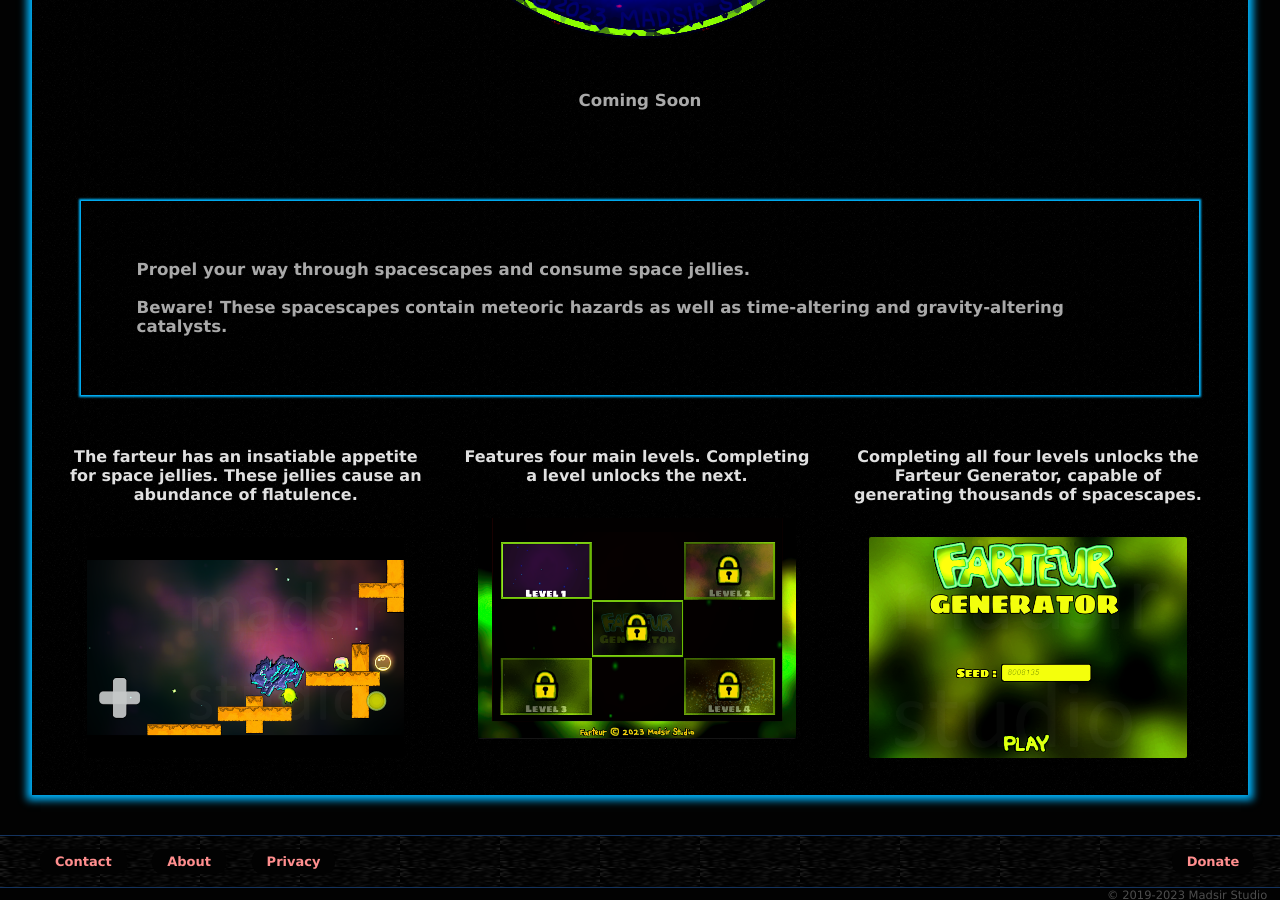
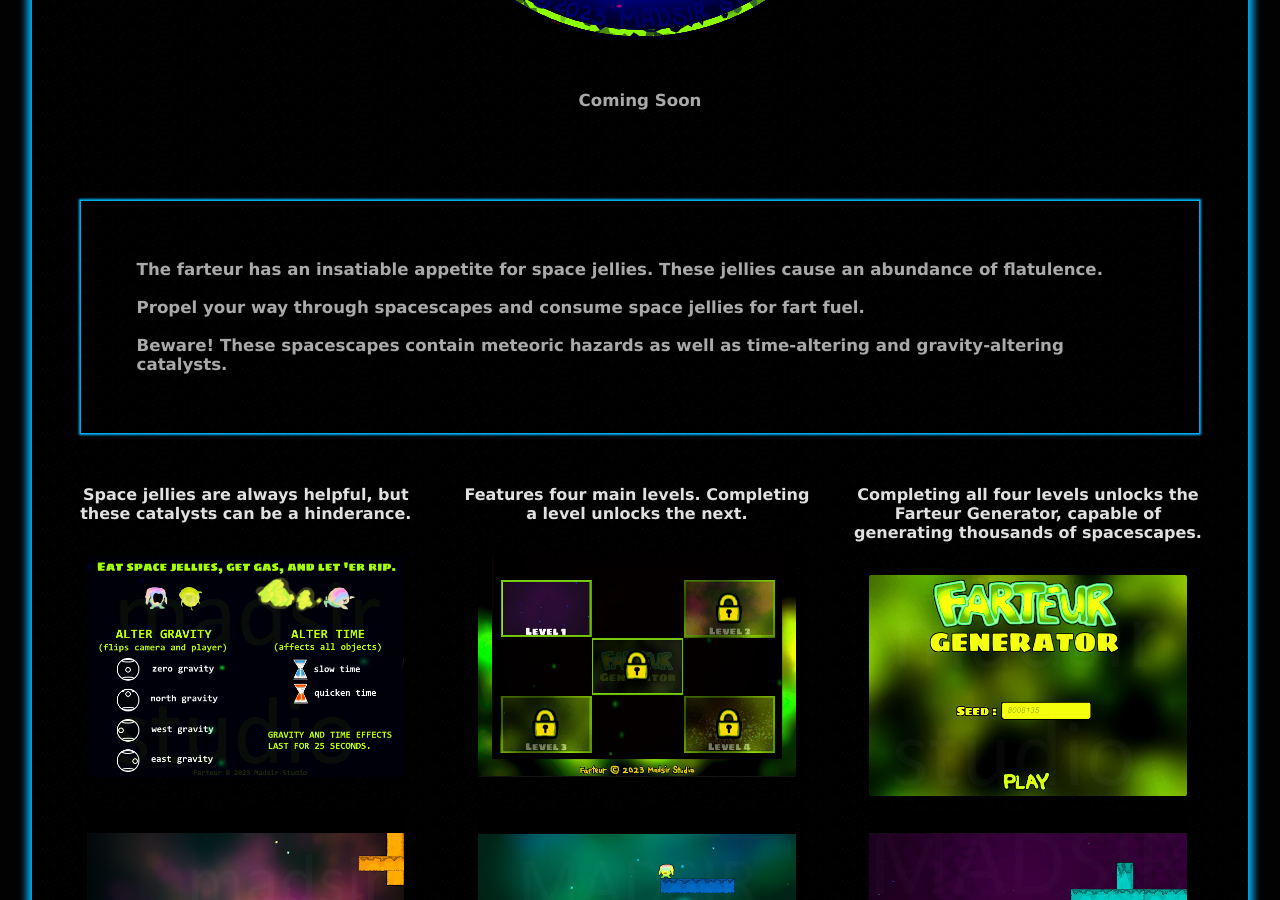
Before and after one commit to Madsir/madsirstudio.github.io, a Jekyll site: the page built from farteur/index.html, in a window 1280 px wide and 900 px high, scrolled down 767 px. Built offline with Jekyll 4.4.1, drawn with Linux system fonts in a browser that asks for light colours.

Commit message:
Update index.html

```diff
--- a/farteur/index.html
+++ b/farteur/index.html
@@ -117,14 +117,14 @@ h6 {
 	<br>
 	<br>
 	  <br><div class="around"><br><br><br>
-      <h2>Propel your way through spacescapes and consume space jellies.<br><br>Beware! These spacescapes contain meteoric hazards as well as time-altering and gravity-altering catalysts.</h2>
+      <h2>The farteur has an insatiable appetite for space jellies. These jellies cause an abundance of flatulence. <br><br>Propel your way through spacescapes and consume space jellies for fart fuel.<br><br>Beware! These spacescapes contain meteoric hazards as well as time-altering and gravity-altering catalysts.</h2>
 		  <br>
 		  <br><br>
 	  </div>
 	<div class="row">
  		<div class="columns">
-	        	<h5>The farteur has an insatiable appetite for space jellies. These jellies cause an abundance of flatulence.</h5>
-			<a href="/Assets/spacescape.png"><img src="/Assets/spacescape.png" alt="instruction" style="width:90%;display:block;margin-left:auto;margin-right:auto"></a>
+	        	<h5>Space jellies are always helpful, but these catalysts can be a hinderance.</h5>
+			<a href="/Assets/ABOUTFARTEUR.png"><img src="/Assets/ABOUTFARTEUR.png" alt="instruction" style="width:90%;display:block;margin-left:auto;margin-right:auto"></a>
 		</div>
  		 <div class="columns">
 			<h5> Features four main levels. Completing a level unlocks the next.</h5>
@@ -135,6 +135,17 @@ h6 {
 			<a href="/Assets/generatorfarteurmadsirstudio.png"><img src="/Assets/generatorfarteurmadsirstudio.png" alt="addition" style="width:90%;display:block;margin-left:auto;margin-right:auto"></a>
 		</div>
 	</div>
+		<div class="row">
+ 		<div class="columns">
+			<a href="/Assets/spacescape.png"><img src="/Assets/spacescape.png" alt="space" style="width:90%;display:block;margin-left:auto;margin-right:auto"></a>
+		</div>
+ 		 <div class="columns">
+			<a href="/Assets/spacescape1.png"><img src="/Assets/spacescape1.png" alt="space1" style="width:90%;display:block;margin-left:auto;margin-right:auto"></a>
+		</div>
+  		<div class="columns">
+			<a href="/Assets/spacescape2.png"><img src="/Assets/spacescape2.png" alt="space2" style="width:90%;display:block;margin-left:auto;margin-right:auto"></a>
+		</div>
+	</div>
 	<br>
 	<br>
 </div>
```
